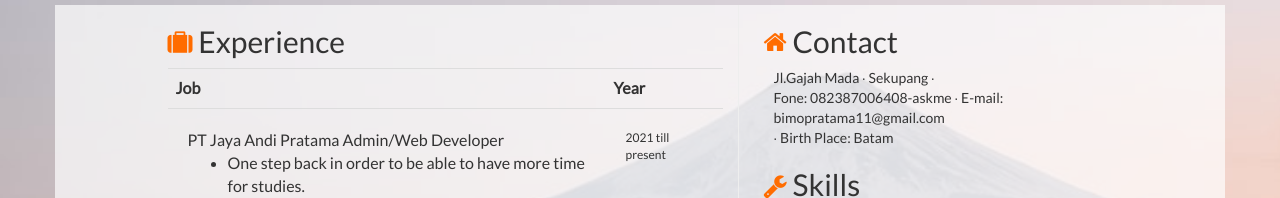
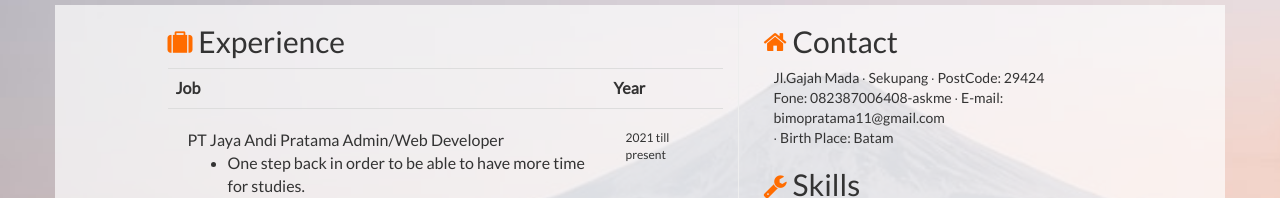
Before and after one commit to bimoaryopratama/bimoaryopratama.github.io, a plain HTML site: page index.html in a window 1280 px wide. Shown: the part 309-507 px from the top of the page. Drawn offline with nearby package versions, Linux system fonts and the light colour scheme.

Commit message:
dokumen cv

```diff
--- a/index.html
+++ b/index.html
@@ -50,7 +50,7 @@
         <div class="col-md-4 side-info">
           <div class="contact">
             <h2><i class="fa fa-home" aria-hidden="true"></i> Contact</h2>
-            <p class="contact">Jl.Gajah Mada ∙ Sekupang ∙<br>
+            <p class="contact">Jl.Gajah Mada ∙ Sekupang ∙ PostCode: 29424<br>
               Fone: 082387006408-askme ∙ E-mail: bimopratama11@gmail.com<br>
               ∙ Birth Place: Batam
             </p>
```
